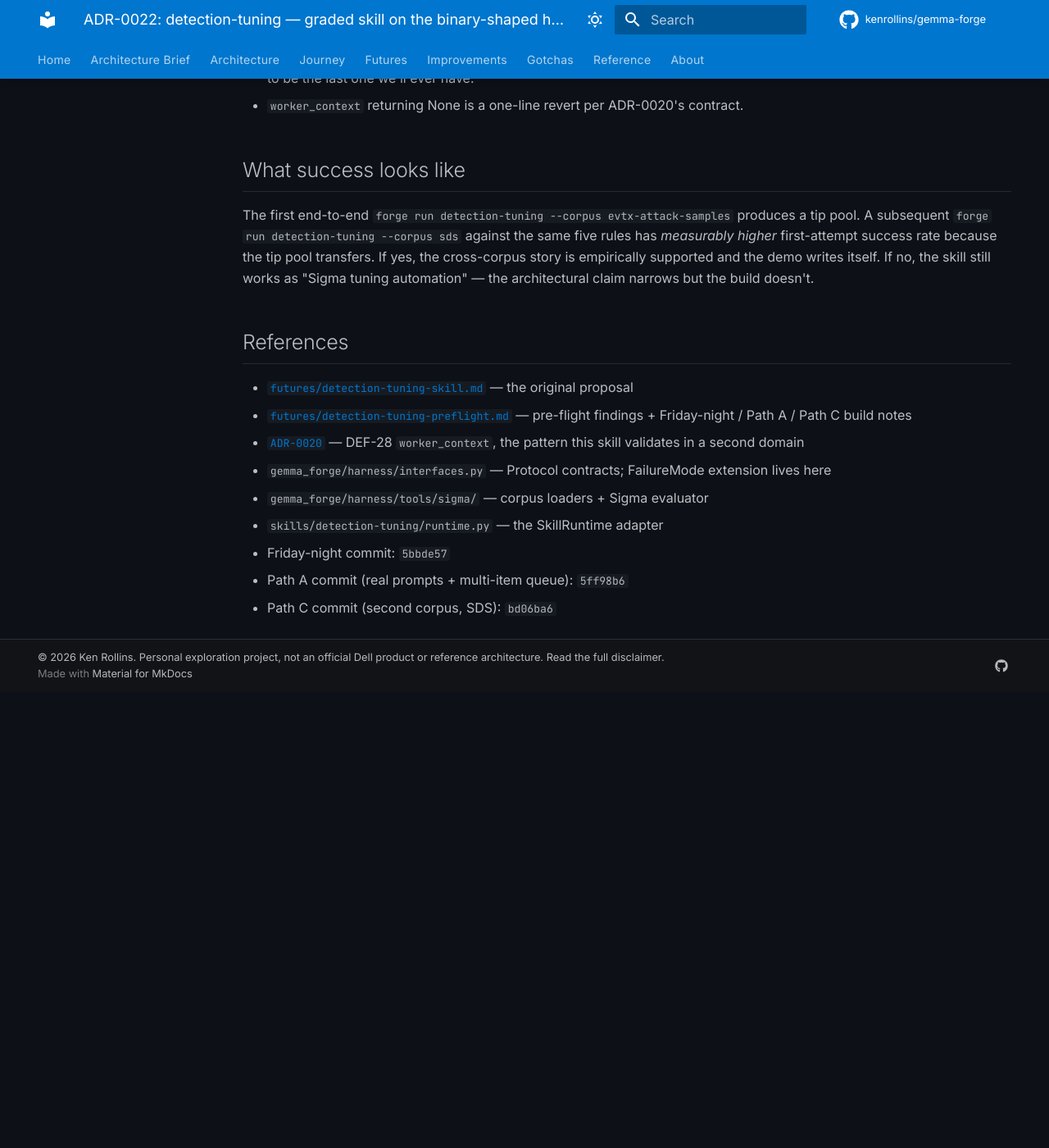
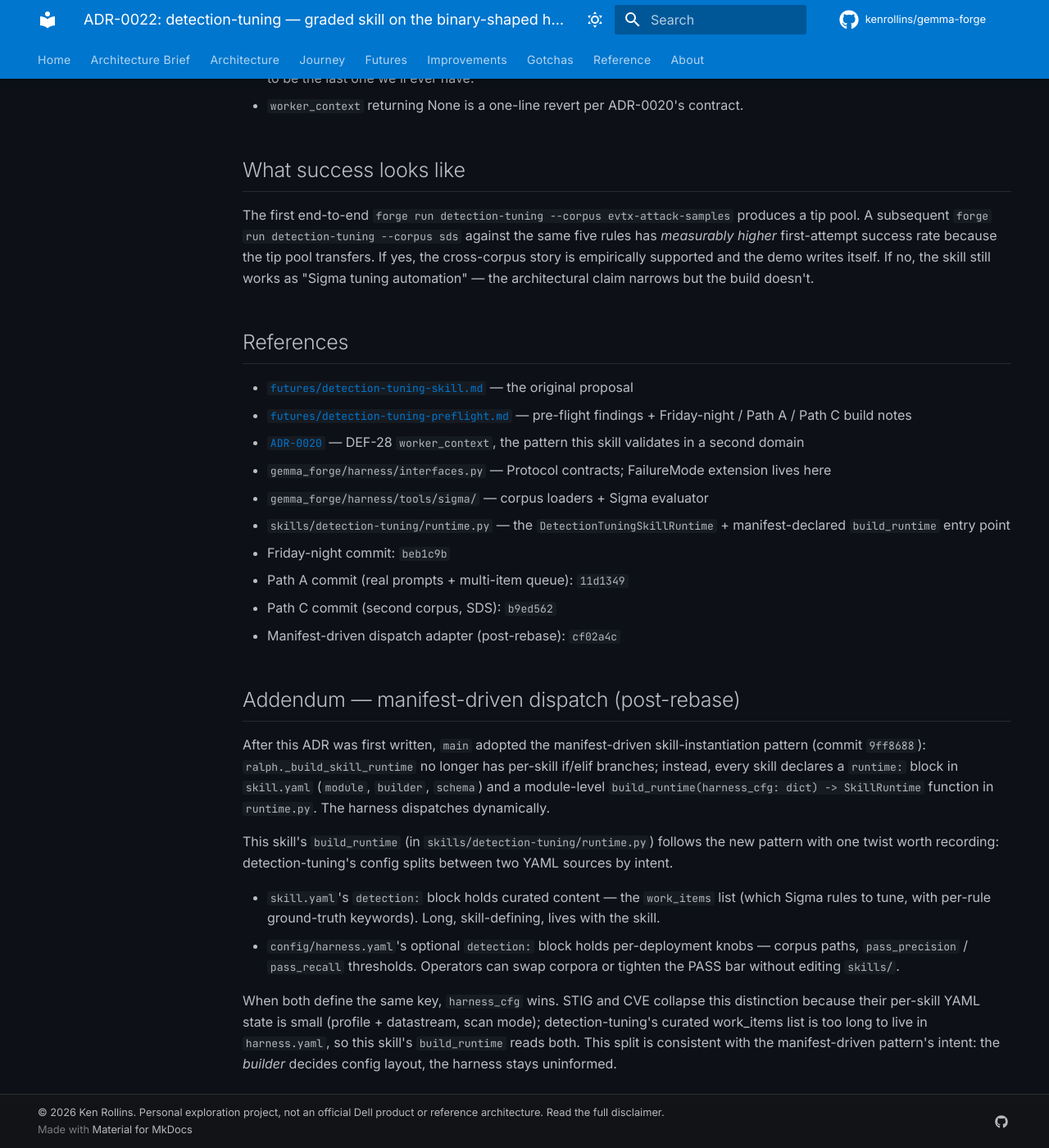
Before and after one commit to kenrollins/gemma-forge, an MkDocs documentation site: the page built from docs/adr/0022-detection-tuning-skill-architecture.md, in a window 1280 px wide and 1400 px high, scrolled down 5293 px. Shown: the whole window at 82% size. Built offline with MkDocs 1.6.1 and Material for MkDocs 9.7.7, drawn with Linux system fonts in a browser that asks for light colours; comment, search, counter and statistics services are not loaded; before the commit the page ends 6137 px from its top, so only the background shows below that.

Commit message:
docs(adr): 0022 — addendum on manifest-driven dispatch + post-rebase SHAs
After ADR-0022 was first written, main adopted the manifest-driven
skill-instantiation pattern (commit 9ff8688). The hardcoded
per-skill dispatch in ralph._build_skill_runtime is gone; every
skill declares a `runtime:` block in skill.yaml + a module-level
build_runtime() in runtime.py, and the harness dispatches
dynamically.

This addendum:

  - Updates the References section's commit SHAs to the post-rebase
    values (the originals were rewritten by the rebase that adopted
    the manifest-driven pattern).

  - Adds an Addendum section documenting the one detection-tuning-
    specific twist on the manifest-driven pattern: build_runtime
    reads config from BOTH skill.yaml (work_items — curated skill
    content) AND harness.yaml (corpus paths, thresholds — per-
    deployment knobs), with harness.yaml winning on overlap. This
    split is consistent with the manifest-driven intent (builder
    decides layout, harness stays uninformed) and gives operators
    the ability to swap corpora without editing skills/.

No new architectural decisions — the original six in this ADR all
still hold. This is documentation hygiene after a rebase that
changed both the SHAs and the surrounding harness pattern.

Co-Authored-By: Claude Opus 4.7 (1M context) <noreply@anthropic.com>

```diff
--- a/docs/adr/0022-detection-tuning-skill-architecture.md
+++ b/docs/adr/0022-detection-tuning-skill-architecture.md
@@ -146,7 +146,19 @@ The first end-to-end `forge run detection-tuning --corpus evtx-attack-samples` p
 - [`ADR-0020`](0020-skill-provided-worker-context.md) — DEF-28 `worker_context`, the pattern this skill validates in a second domain
 - `gemma_forge/harness/interfaces.py` — Protocol contracts; FailureMode extension lives here
 - `gemma_forge/harness/tools/sigma/` — corpus loaders + Sigma evaluator
-- `skills/detection-tuning/runtime.py` — the SkillRuntime adapter
-- Friday-night commit: `5bbde57`
-- Path A commit (real prompts + multi-item queue): `5ff98b6`
-- Path C commit (second corpus, SDS): `bd06ba6`
+- `skills/detection-tuning/runtime.py` — the `DetectionTuningSkillRuntime` + manifest-declared `build_runtime` entry point
+- Friday-night commit: `beb1c9b`
+- Path A commit (real prompts + multi-item queue): `11d1349`
+- Path C commit (second corpus, SDS): `b9ed562`
+- Manifest-driven dispatch adapter (post-rebase): `cf02a4c`
+
+## Addendum — manifest-driven dispatch (post-rebase)
+
+After this ADR was first written, `main` adopted the manifest-driven skill-instantiation pattern (commit `9ff8688`): `ralph._build_skill_runtime` no longer has per-skill if/elif branches; instead, every skill declares a `runtime:` block in `skill.yaml` (`module`, `builder`, `schema`) and a module-level `build_runtime(harness_cfg: dict) -> SkillRuntime` function in `runtime.py`. The harness dispatches dynamically.
+
+This skill's `build_runtime` (in `skills/detection-tuning/runtime.py`) follows the new pattern with one twist worth recording: detection-tuning's config splits between two YAML sources by intent.
+
+- `skill.yaml`'s `detection:` block holds curated content — the `work_items` list (which Sigma rules to tune, with per-rule ground-truth keywords). Long, skill-defining, lives with the skill.
+- `config/harness.yaml`'s optional `detection:` block holds per-deployment knobs — corpus paths, `pass_precision` / `pass_recall` thresholds. Operators can swap corpora or tighten the PASS bar without editing `skills/`.
+
+When both define the same key, `harness_cfg` wins. STIG and CVE collapse this distinction because their per-skill YAML state is small (profile + datastream, scan mode); detection-tuning's curated work_items list is too long to live in `harness.yaml`, so this skill's `build_runtime` reads both. This split is consistent with the manifest-driven pattern's intent: the *builder* decides config layout, the harness stays uninformed.
```
